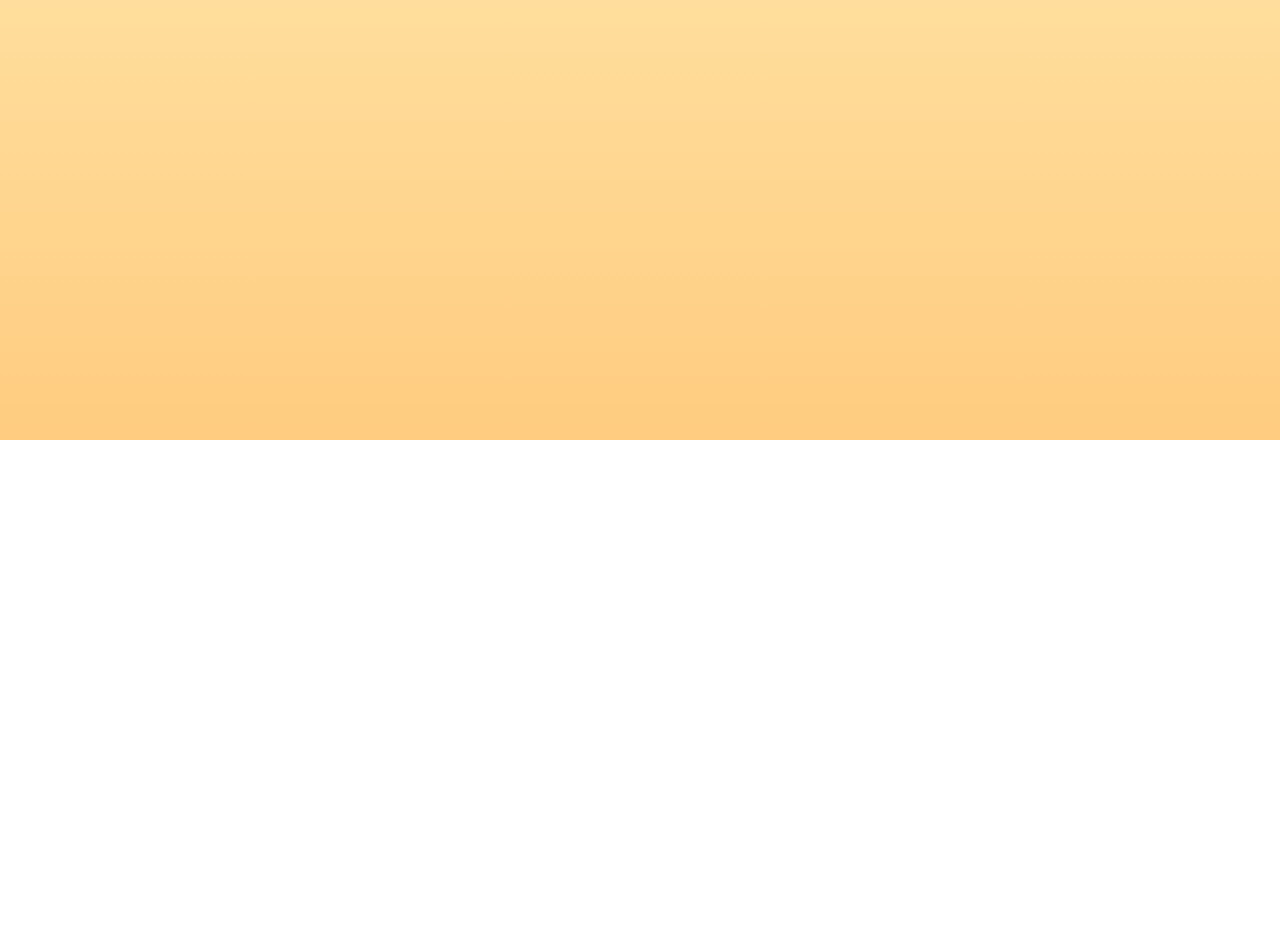
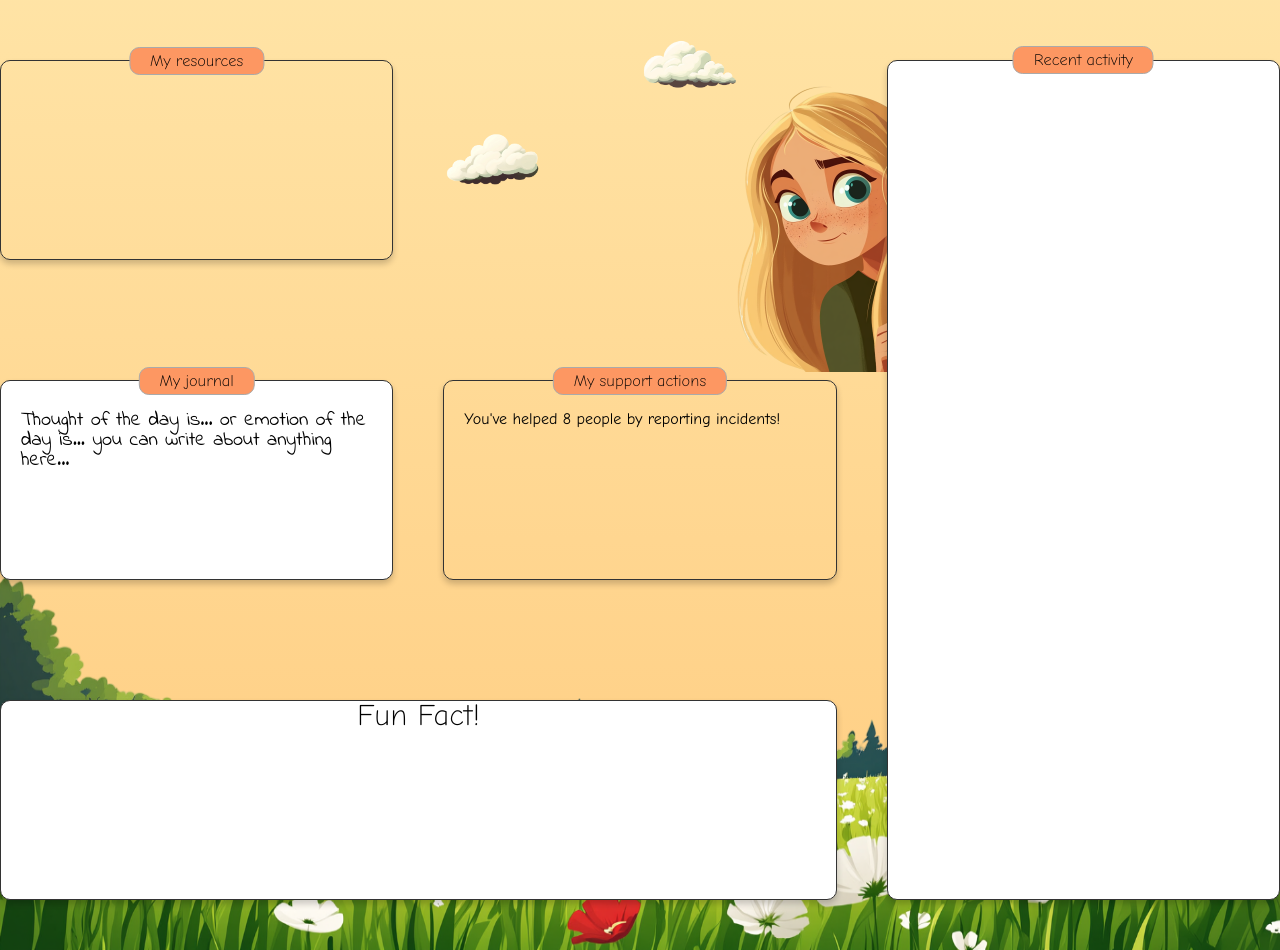
Before and after one commit to IvOKOs/EmpowerU-bullying-prevention-web-app, a React (Create React App) app: page /dashboard in a window 1280 px wide. Shown: the part 480-1430 px from the top of the page. Before the commit the page ends 920 px from the top, so only its background shows below. Built offline with nearby package versions, Linux system fonts and the light colour scheme.

Commit message:
Finished the Dashboard's layout.

```diff
--- a/src/components/unauthorized/ReportFormIntro.css
+++ b/src/components/unauthorized/ReportFormIntro.css
@@ -24,7 +24,7 @@
     to bottom,
     #ffffff,
     #ffffff 2rem,
-    #d9eaff 2.1rem /* Blue lines */
+    #d9eaff 2.1rem
   );
   border: 1px solid #d3d3d3;
   border-radius: 5px;
--- a/src/index.css
+++ b/src/index.css
@@ -60,6 +60,10 @@ html {
   grid-template-columns: repeat(3, 1fr);
 }
 
+.grid--4-rows {
+  grid-template-rows: repeat(4, 1fr);
+}
+
 .margin-bottom-lg {
   margin-bottom: 8rem;
 }
--- a/src/pages/Dashboard.jsx
+++ b/src/pages/Dashboard.jsx
@@ -7,12 +7,38 @@ import peekingGirl from "../assets/peeking-girl.png";
 import { useState } from "react";
 
 export default function Dashboard() {
-  const [isHovered, setIsHovered] = useState(false);
-  const [isHovering, setIsHovering] = useState(false);
-  // add border around the meter!!!!!!!!!!!!!!!!!!!!!!!!!!!!!!!!!!!!!
+  const [hover, setHover] = useState({
+    isHovered: false,
+    isHovering: false,
+  });
+
+  function handleHovered() {
+    setHover((prevHover) => {
+      const currHover = {
+        ...prevHover,
+        isHovered: true,
+      };
+      return currHover;
+    });
+  }
+
+  function handleHovering() {
+    setHover((prevHover) => {
+      const currHover = {
+        ...prevHover,
+        isHovering: true,
+      };
+      return currHover;
+    });
+  }
+
+  function handleMouseLeave() {
+    setHover({ isHovered: false, isHovering: false });
+  }
+
   return (
     <div className={styles.mainBox}>
-      <div className={`${styles.containerBox} grid grid--3-cols`}>
+      <div className={`${styles.containerBox} grid grid--3-cols grid--4-rows`}>
         <div className={styles.mainInfo}>
           <div className={styles.greetingBox}>
             <img className={styles.profilePic} />
@@ -30,12 +56,9 @@ export default function Dashboard() {
           </div>
           <div
             className={styles.helpBox}
-            onMouseEnter={() => setIsHovered(true)}
-            onMouseOver={() => setIsHovering(true)}
-            onMouseLeave={() => {
-              setIsHovered(false);
-              setIsHovering(false);
-            }}
+            onMouseEnter={handleHovered}
+            onMouseOver={handleHovering}
+            onMouseLeave={handleMouseLeave}
           >
             <img
               className={styles.nerdyGirl}
@@ -43,16 +66,63 @@ export default function Dashboard() {
               alt="A nerdy-looking girl with glasses sitting on the ground and holding a book while looking at the user."
             />
             <span
+              role="tooltip"
               className={`${styles.speechBubble} ${
-                isHovered ? styles.expandBounce : styles.shrink
-              } ${isHovering ? styles.hovering : ""}`}
+                hover.isHovered ? styles.expandBounce : styles.shrink
+              } ${hover.isHovering ? styles.hovering : ""}`}
             >
               Are you having trouble navigating? Click on me and I will try to
               help!
             </span>
           </div>
         </div>
+
+        {/* add shadow box on all boxes */}
+        <div className={styles.resourcesContainer}>
+          <span>My resources</span>
+          {/* here will be the 3 most recently saved resources */}
+          <div className={styles.resourcesBox}></div>
+          {/* onClick opens a modal of all saved resources */}
+        </div>
+
+        {/* onClick opens a modal which is the journal consisting of a textarea element */}
+        <div className={styles.journalBox}>
+          <span>My journal</span>
+          Thought of the day is... or emotion of the day is... you can write
+          about anything here...
+        </div>
+
+        <div className={styles.supportActionsBox}>
+          <span>My support actions</span>
+          <div className={styles.actionBox}>
+            You've helped 8 people by reporting incidents!
+          </div>
+        </div>
+
+        <div className={styles.factsContainer}>
+          <div className={styles.factsBox}>
+            <p className={styles.factsTitle}>Fun Fact!</p>
+            <div className={styles.fact}></div>
+            <div></div>
+          </div>
+        </div>
+
+        <div className={styles.activityContainer}>
+          <span>Recent activity</span>
+        </div>
+        <img
+          className={styles.peekingGirl}
+          src={peekingGirl}
+          alt="A young blonde girl with soft freckles and blue eyes, peeking curiously from behind a tree. Her wide, innocent eyes are focused directly on the viewer, radiating a sense of wonder and playfulness."
+        />
+        <img className={styles.cloud1} src={cloud1} alt="A cloud." />
+        <img className={styles.cloud2} src={cloud2} alt="A cloud." />
       </div>
+      <img
+        className={styles.meadows}
+        src={meadows}
+        alt="A serene and expansive meadow with vibrant green grass, scattered with colorful wildflowers like daisies, poppies, and lavender."
+      />
     </div>
   );
 }
--- a/src/pages/Dashboard.module.css
+++ b/src/pages/Dashboard.module.css
@@ -1,17 +1,20 @@
 .mainBox {
-  height: 100vh;
-
+  /* height: 100vh; */
   background: linear-gradient(to bottom, #ffecb3, #ffcc80);
+  position: relative;
 }
 
 .containerBox {
   max-width: 130rem;
   margin: 0 auto;
   padding-top: 10rem;
+  padding-bottom: 5rem;
+  row-gap: 12rem;
+  position: relative;
 }
 
 .mainInfo {
-  grid-column: 1 / 2;
+  grid-column: 1 / 3;
 }
 
 .greetingBox {
@@ -25,9 +28,9 @@
 }
 
 .profilePic {
-  width: 10rem;
-  height: 10rem;
-  border: 1px solid greenyellow;
+  width: 12rem;
+  height: 12rem;
+  border: 1px solid #333;
   border-radius: 50%;
 }
 
@@ -49,11 +52,15 @@
   flex-direction: column;
   gap: 1rem;
   align-items: center;
+  /* border: 1px solid #fd8b51;
+  border-radius: 10px;
+  padding: 2rem 3rem; */
 }
 
 .meter {
   width: 20rem;
   height: 3rem;
+  border: 1px solid #aaa;
   border-radius: 10px;
   background-color: aquamarine;
 }
@@ -112,6 +119,127 @@
   transform: scale(1);
 }
 
+/* ALL BOXES */
+.resourcesContainer,
+.journalBox,
+.supportActionsBox,
+.activityContainer {
+  min-width: 20rem;
+  min-height: 5rem;
+  max-height: 20rem;
+  border: 1px solid #333;
+  border-radius: 10px;
+  box-shadow: 0px 4px 6px rgba(0, 0, 0, 0.2);
+  position: relative;
+}
+
+.resourcesContainer span,
+.journalBox span,
+.supportActionsBox span,
+.activityContainer span {
+  text-align: center;
+  font-size: 1.6rem;
+  font-family: "Comic Neue", cursive;
+  position: absolute;
+  top: -7%;
+  left: 50%;
+  transform: translateX(-50%);
+  background-color: #fd9762;
+  padding: 0.5rem 2rem;
+  border: 1px solid #aaa;
+  border-radius: 10px;
+  z-index: 111;
+}
+
+/* JOURNAL */
+.journalBox {
+  grid-row: 3 / 4;
+  padding: 3rem 2rem;
+  font-size: 2rem;
+  font-family: "Indie Flower", cursive;
+  background-color: #fff;
+  cursor: pointer;
+  transition: all 0.5s;
+  z-index: 5;
+}
+
+.journalBox:hover {
+  background-color: #eee;
+}
+
+/* SUPPORT ACTIONS */
+.supportActionsBox {
+  grid-row: 3 / 4;
+  padding: 3rem 2rem;
+  z-index: 5;
+}
+
+.actionBox {
+  font-size: 1.6rem;
+  font-weight: 400;
+}
+
+/* FUN FACTS */
+.factsContainer {
+  grid-column: 1 / 3;
+  grid-row: 4 / 5;
+  text-align: center;
+  z-index: 5;
+}
+
+.factsTitle {
+  font-size: 3rem;
+  margin-bottom: 1rem;
+}
+
+.factsBox {
+  min-height: 20rem;
+  border: 1px solid #333;
+  border-radius: 10px;
+  background-color: #fff;
+  box-shadow: 0px 4px 6px rgba(0, 0, 0, 0.2);
+}
+
+/* RECENT ACTIVITY */
+.activityContainer {
+  grid-column: 3 / 4;
+  grid-row: 2 / 5;
+  min-height: 100%;
+  background-color: #fff;
+  z-index: 11;
+}
+
+.activityContainer span {
+  top: -1.5rem;
+}
+
+.peekingGirl {
+  width: 24rem;
+  position: absolute;
+  top: 33%;
+  left: 56.2%;
+  z-index: 1;
+}
+
+.cloud1 {
+  width: 10rem;
+  align-self: center;
+}
+
+.cloud2 {
+  width: 10rem;
+  position: absolute;
+  top: 30%;
+  left: 50%;
+}
+
+.meadows {
+  width: 100%;
+  height: 40rem;
+  position: absolute;
+  bottom: 0%;
+}
+
 @keyframes expand-bounce {
   0% {
     transform: scale(0);
```
Also changed, not shown: src/assets/meadows.png.
